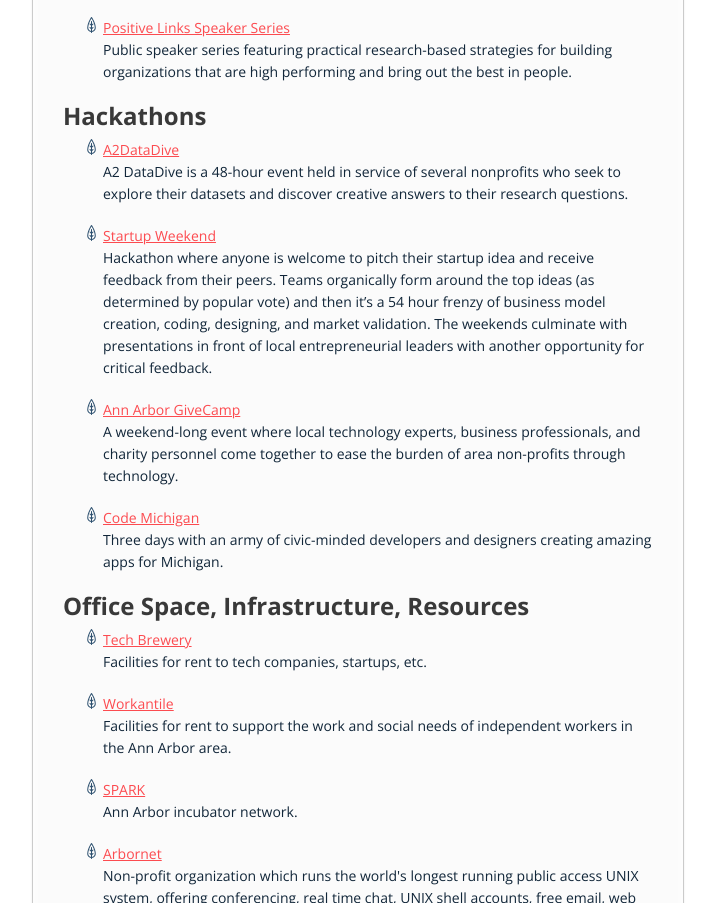
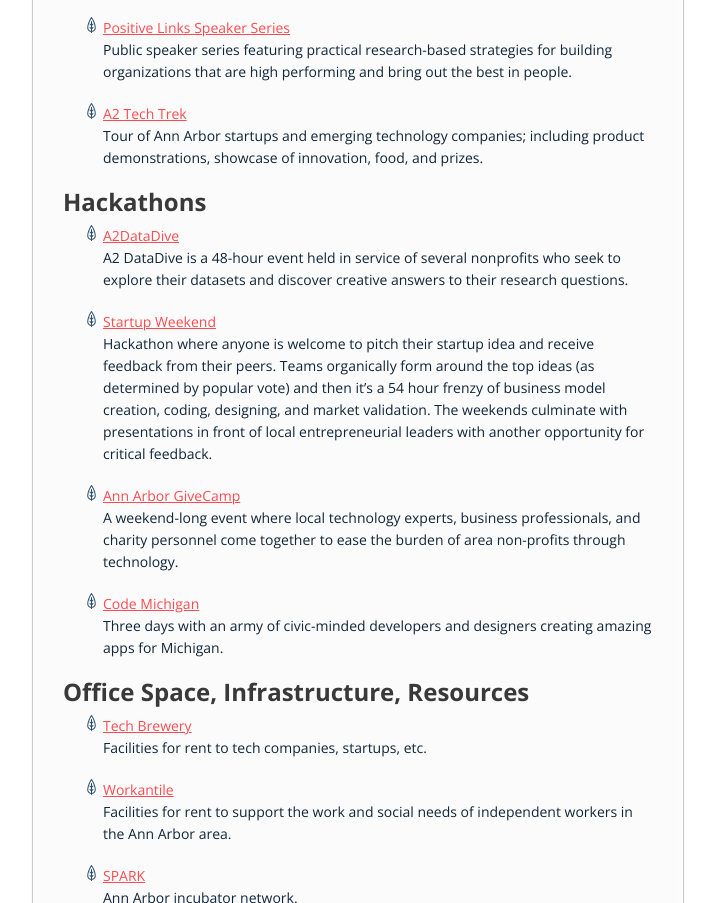
Before and after one commit to jshwlkr/hacka2, a plain HTML site: page index.html in a window 1280 px wide. Shown: the part 7520-8423 px from the top of the page, without its empty margins (283-998 px from the left). Drawn offline with nearby package versions, Linux system fonts and the light colour scheme.

Commit message:
added A2 Tech Trek

```diff
--- a/index.html
+++ b/index.html
@@ -406,6 +406,10 @@
                     <a href="http://positiveorgs.bus.umich.edu/positive-links-speaker-series/">Positive Links Speaker Series</a>
                     <p>Public speaker series featuring practical research-based strategies for building organizations that are high performing and bring out the best in people.</p>
                 </li>
+                <li>
+                    <a href="http://www.annarborusa.org/tech-trek">A2 Tech Trek</a>
+                    <p>Tour of Ann Arbor startups and emerging technology companies; including product demonstrations, showcase of innovation, food, and prizes.</p>
+                </li>
             </ul>
             <h2>Hackathons</h2>
             <ul>
```
